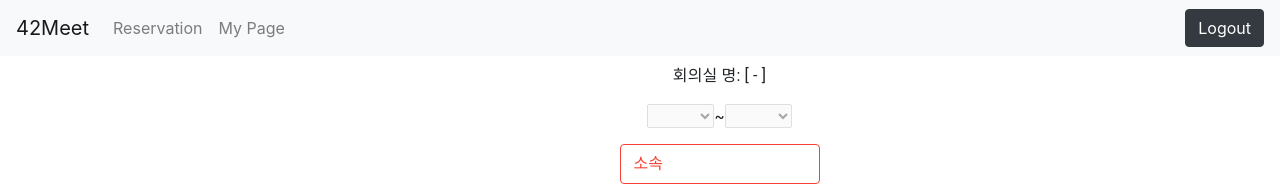
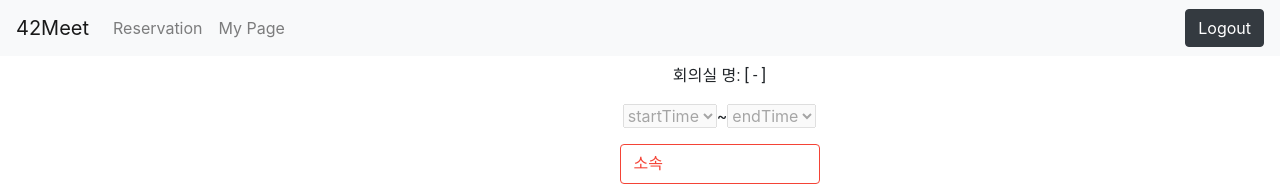
Before and after one commit to yh1120/42Meet_FE, a React (Create React App) app: page /booking in a window 1280 px wide. Shown: the top 194 px of the page. Built offline with nearby package versions, Linux system fonts and the light colour scheme.

Commit message:
[FIX] #62 Init timepicker's value
예약 일자 또는 예약 장소를 변경할 경우 timepicker의 값을 초기값(startTime or endTime)으로 초기화 시켜줍니다.

```diff
--- a/src/Components/Timeline.js
+++ b/src/Components/Timeline.js
@@ -17,6 +17,8 @@ const Timeline = ({
       ...userInput,
       selectedRoom: e.target.innerText,
       selectedLocation: location,
+      startTime: null,
+      endTime: null,
     });
   };
 
--- a/src/Components/Timepicker.js
+++ b/src/Components/Timepicker.js
@@ -23,9 +23,25 @@ const TimePicker = ({ name, reservedTime, userInput, setUserInput }) => {
   return (
     <div>
       <select
-        disabled={selectedRoom === '' ? true : false}
+        disabled={
+          selectedRoom === ''
+            ? true
+            : name === 'endTime' && !userInput.startTime
+            ? true
+            : false
+        }
         onChange={handleChange}
       >
+        <option
+          selected={
+            (name === 'startTime' && userInput.startTime === null) ||
+            (name === 'endTime' && userInput.endTime === null)
+              ? true
+              : false
+          }
+        >
+          {name}
+        </option>
         {timeArray.map((time, idx) => {
           return (
             <option
```
